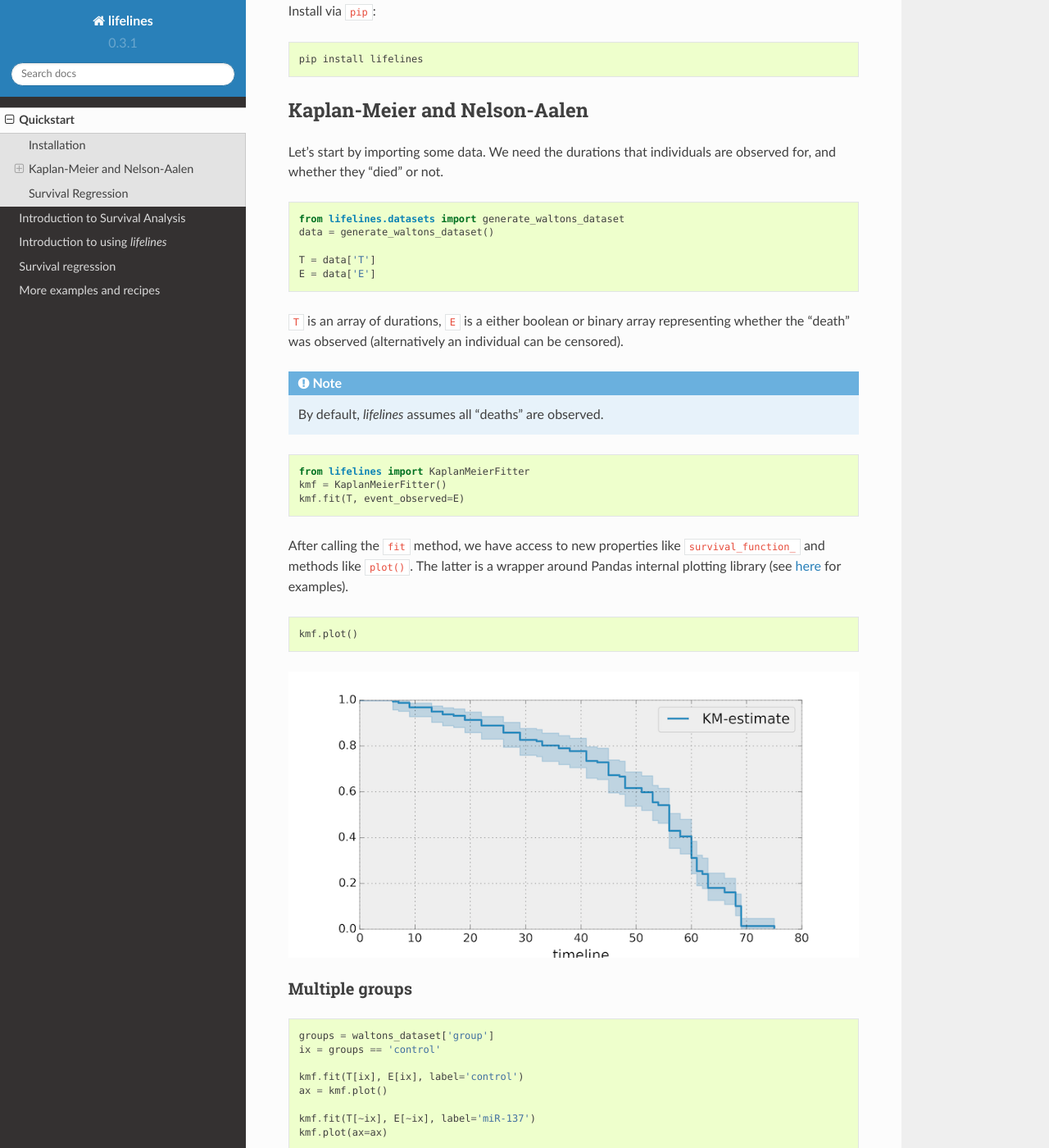
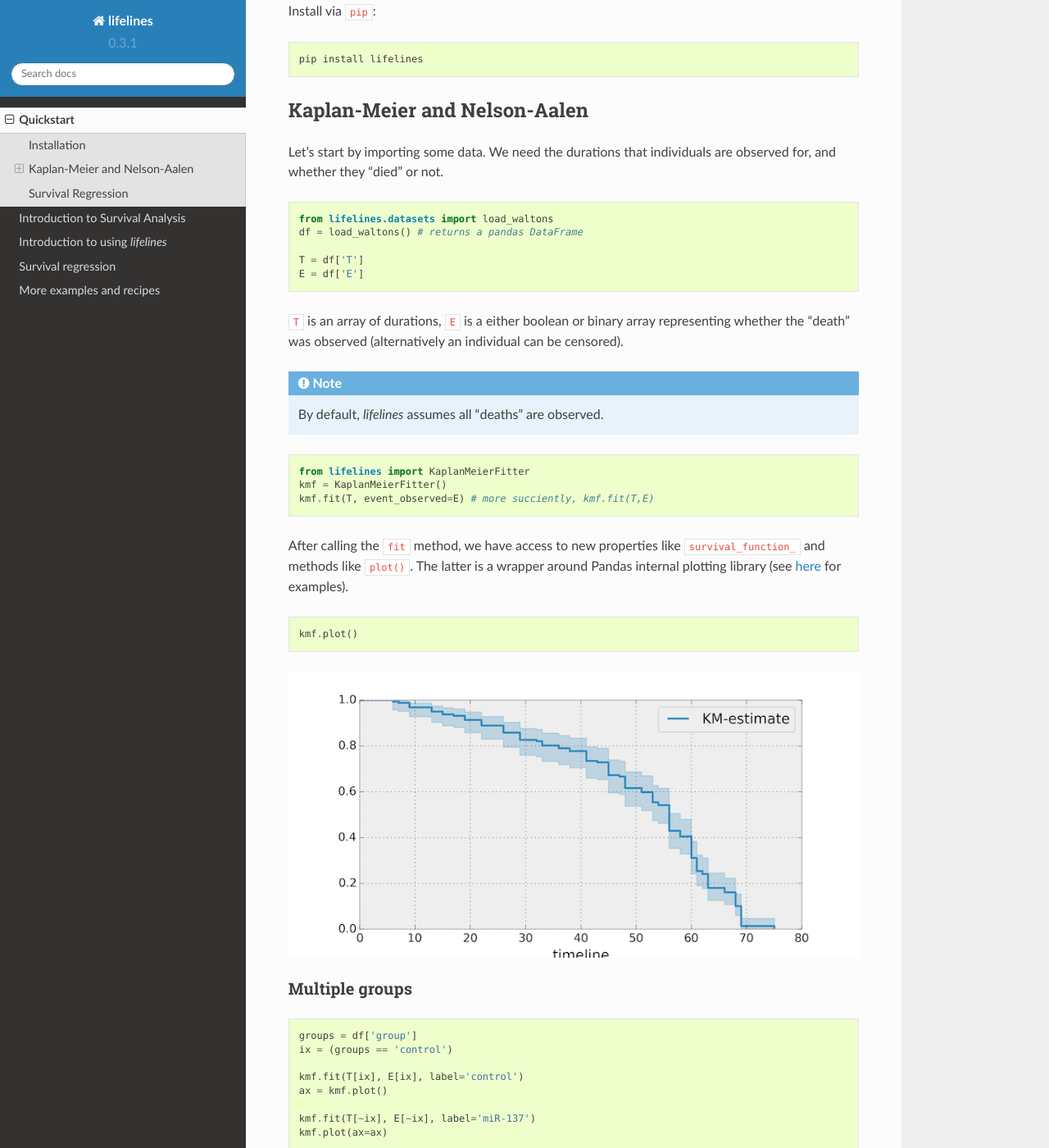
Before and after one commit to CamDavidsonPilon/lifelines, a Sphinx documentation site: the page built from docs/Quickstart.rst, in a window 1280 px wide and 1400 px high, scrolled down 214 px. Shown: the whole window at 82% size. Built offline with Sphinx 7.4.7 and the Read the Docs theme 2.0.0, drawn with Linux system fonts in a browser that asks for light colours; formulas are drawn with MathJax 3; some of the changed text lies outside the part shown.

Commit message:
updating docs

```diff
--- a/docs/Quickstart.rst
+++ b/docs/Quickstart.rst
@@ -23,11 +23,11 @@ Let's start by importing some data. We need the durations that individuals are o
 
 .. code:: python
 
-    from lifelines.datasets import generate_waltons_dataset
-    data = generate_waltons_dataset()
+    from lifelines.datasets import load_waltons
+    df = load_waltons() # returns a pandas DataFrame
 
-    T = data['T']
-    E = data['E']
+    T = df['T']
+    E = df['E']
 
 ``T`` is an array of durations, ``E`` is a either boolean or binary array representing whether the "death" was observed (alternatively an individual can be censored).
 
@@ -38,7 +38,7 @@ Let's start by importing some data. We need the durations that individuals are o
 
     from lifelines import KaplanMeierFitter
     kmf = KaplanMeierFitter()
-    kmf.fit(T, event_observed=E)
+    kmf.fit(T, event_observed=E) # more succiently, kmf.fit(T,E)
 
 After calling the ``fit`` method, we have access to new properties like ``survival_function_`` and methods like ``plot()``. The latter is a wrapper around Pandas internal plotting library (see `here <http://lifelines.readthedocs.org/en/latest/examples.html#plotting-options-and-styles>`__ for examples).
 
@@ -55,8 +55,8 @@ Multiple groups
 
 .. code:: python
 
-    groups = waltons_dataset['group']
-    ix = groups == 'control'
+    groups = df['group']
+    ix = (groups == 'control')
 
     kmf.fit(T[ix], E[ix], label='control')
     ax = kmf.plot()
@@ -86,8 +86,8 @@ While the above ``KaplanMeierFitter`` and ``NelsonAalenFitter`` are useful, they
 
 .. code:: python
 
-    from lifelines.datasets import generate_regression_dataset
-    regression_dataset = generate_regression_dataset()
+    from lifelines.datasets import load_regression_dataset
+    regression_dataset = load_regression_dataset()
 
     regression_dataset.head()
 
```
Also changed, not shown: docs/Intro to lifelines.rst (+8 -6 lines), docs/examples.rst (+4 -11 lines), docs/survival_regression.rst (+7 -5 lines).
